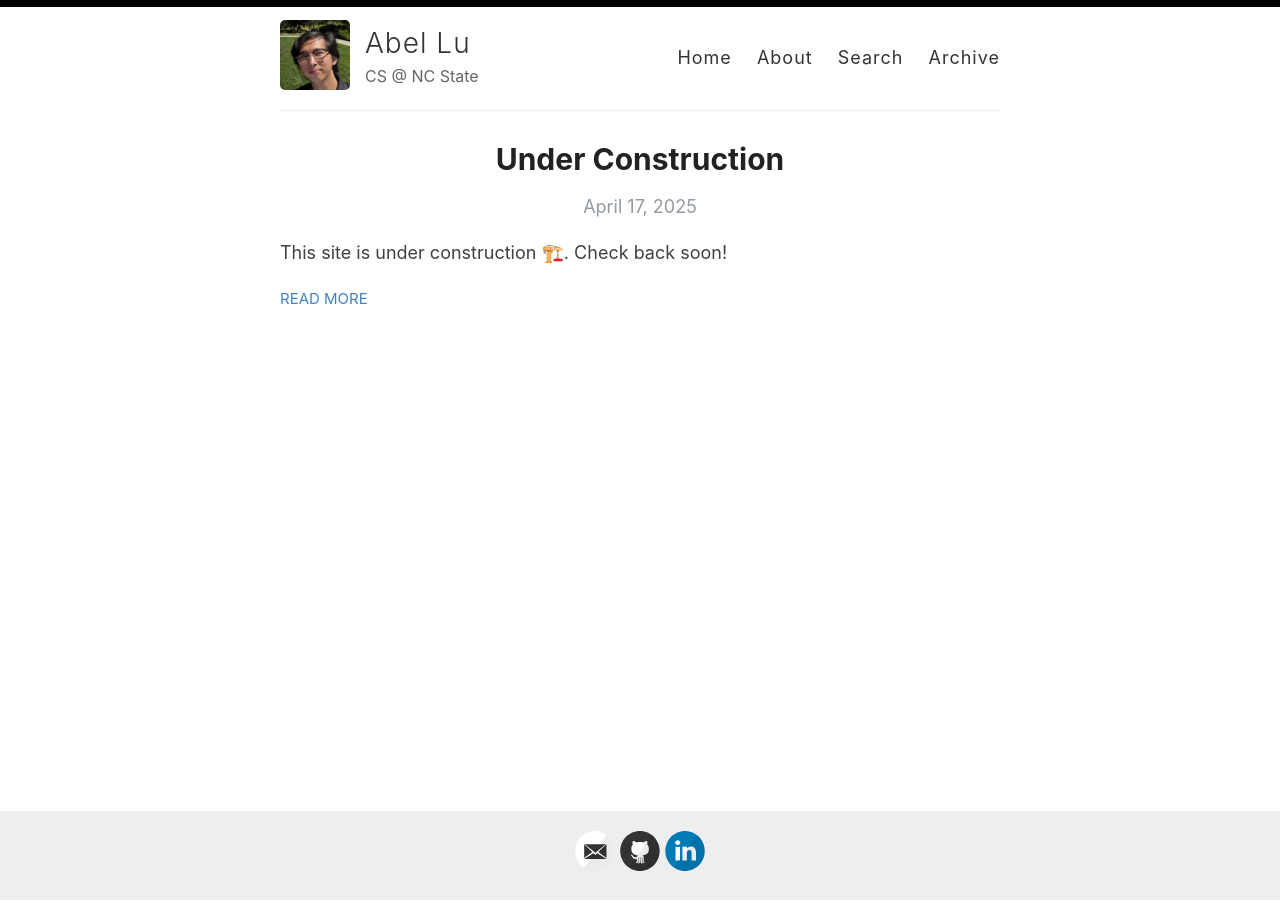
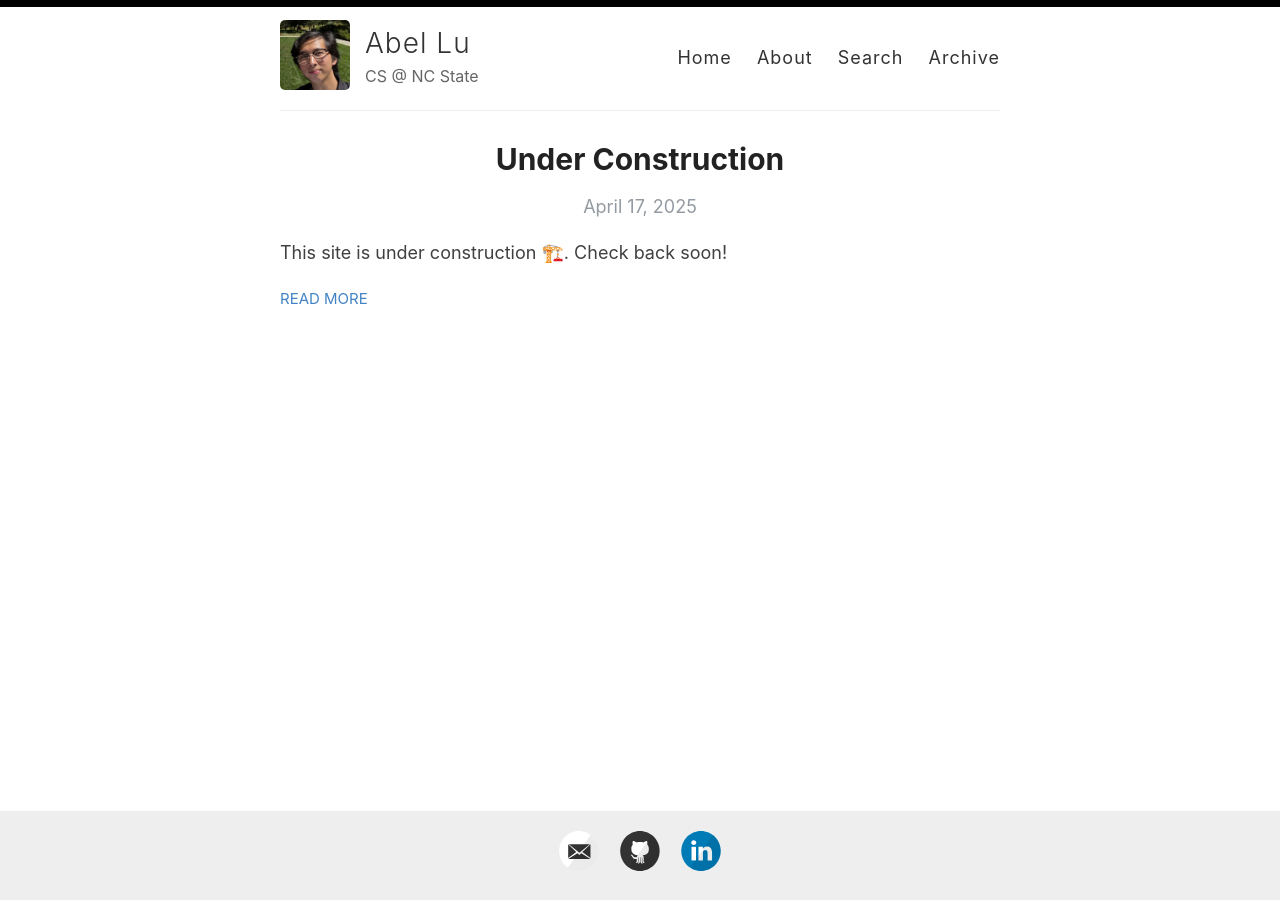
Before and after one commit to azn-abel/azn-abel.github.io, a Jekyll site: the page built from index.html, in a window 1280 px wide. Built offline with Jekyll 4.4.1, drawn with Linux system fonts in a browser that asks for light colours; the list of posts is cut into pages by our own code.

Commit message:
scss is weird

```diff
--- a/assets/style.scss
+++ b/assets/style.scss
@@ -442,6 +442,10 @@ nav {
 footer {
   padding: 20px 0;
   text-align: center;
+
+  a {
+    margin: 0 8px;
+  }
 }
 
 body:after {
```
Lines whose indentation alone changed are shown as unchanged.
